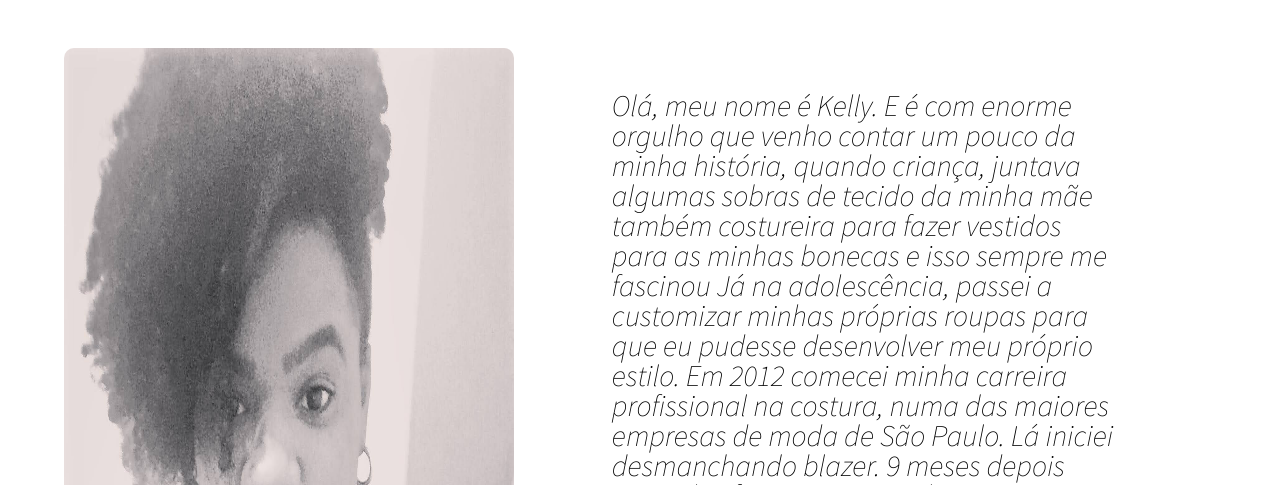
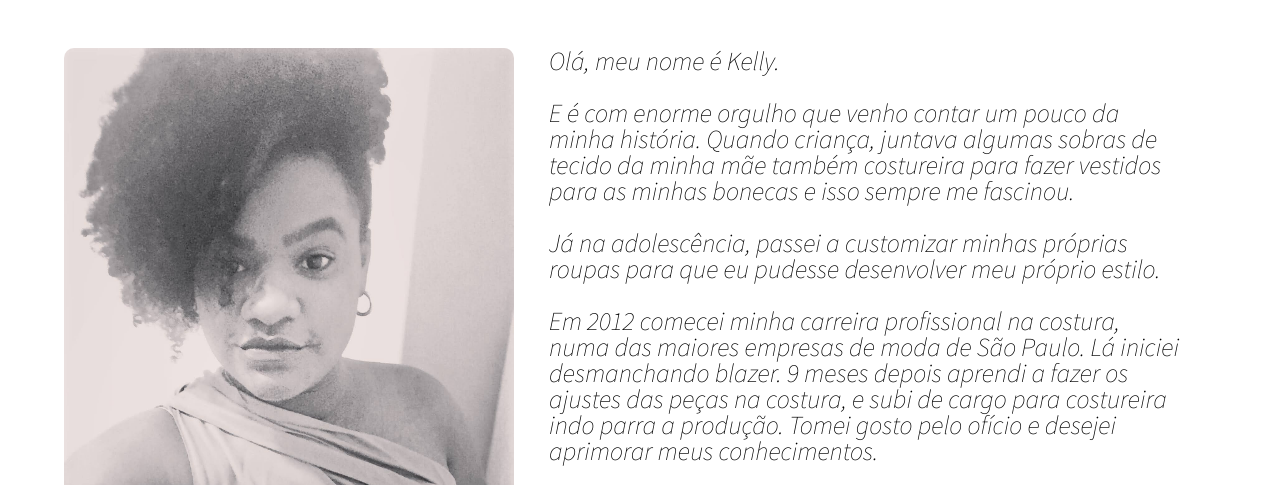
Before and after one commit to alex-vido/kellymariaalfaiataria, a plain HTML site: page index.html in a window 1280 px wide. Shown: the part 315-800 px from the top of the page. Drawn offline with Linux system fonts and the light colour scheme; files whose address does not match are found by name; a web font is replaced by a local one.

Commit message:
Changed p tags to one p with br tags

```diff
--- a/index.html
+++ b/index.html
@@ -44,24 +44,27 @@
         <div class="about">
             <img src="media//img/photo_personal_4.jpg" alt="Minha foto" class="photo_personal">
             <div class="about-text-box">
-                <p class="about-text">Olá, meu nome é Kelly. E é com enorme orgulho que venho contar um pouco da minha
-                    história, quando criança, juntava algumas sobras de tecido da minha mãe também costureira para fazer
-                    vestidos para as minhas bonecas e isso sempre me fascinou
-                    Já na adolescência, passei a customizar minhas próprias roupas para que eu pudesse desenvolver meu
-                    próprio estilo.
-                    Em 2012 comecei minha carreira profissional na costura, numa das maiores empresas de moda de São
-                    Paulo. Lá iniciei desmanchando blazer. 9 meses depois aprendi a fazer os ajustes das peças na
+                <p class="about-text">Olá, meu nome é Kelly.<br /><br />
+                    E é com enorme orgulho que venho contar um pouco da minha
+                    história. Quando criança, juntava algumas sobras de tecido da minha mãe também costureira para fazer
+                    vestidos para as minhas bonecas e isso sempre me fascinou.<br /><br />
+                    Já na adolescência, passei a customizar minhas próprias roupas para que eu
+                    pudesse desenvolver meu próprio estilo.<br /><br />
+                    Em 2012 comecei minha carreira profissional na costura, numa das maiores empresas
+                    de moda de São Paulo. Lá iniciei desmanchando blazer. 9 meses depois aprendi a fazer os ajustes das
+                    peças na
                     costura, e subi de cargo para costureira indo parra a produção. Tomei gosto pelo ofício e desejei
-                    aprimorar meus conhecimentos.
-                    Em 2013 fiz o curso de modelista no Senai, e foi nesse curso que me apaixonei fazer camisas
-                    sociais..
+                    aprimorar meus conhecimentos.<br /><br />
+                    Em 2013 fiz o curso de modelista no Senai, e foi nesse curso que me apaixonei
+                    fazer camisas sociais..
                     Em 2014 comecei a exercer a carreira de modelista em uma camisaria localizada na Vila Madalena.
                     Tendo conhecimento do meu capricho e dedicação, alguns clientes passaram a me procurar, e assim
-                    comecei minha carreira de empreendedora. Em 2016 comecei a divulgar meus trabalhos nas redes
-                    sociais. Desde então faço desde camisas, calças, coletes à blazer para clientes que gostam de se
-                    vestir com estilo próprio, com suas medidas e personalidade, inclusive com monogramas.
-                    Atendo todos os tipos de perfil, porém a Alfaiataria é a minha paixão. Tenho como foco principal,
-                    clientes que buscam uma roupa única, assim como você..</p>
+                    comecei minha carreira de empreendedora. <br /><br />
+                    Em 2016 comecei a divulgar meus trabalhos nas redes sociais. Desde então faço desde camisas, calças,
+                    coletes à blazer para clientes que gostam de se
+                    vestir com estilo próprio, com suas medidas e personalidade, inclusive com monogramas.<br /><br />
+                    Atendo todos os tipos de perfil, porém a Alfaiataria é a minha paixão. Tenho como
+                    foco principal, clientes que buscam uma roupa única, assim como você..</p>
     </a>
     </div>
     </div>
--- a/static/css/about.css
+++ b/static/css/about.css
@@ -8,7 +8,7 @@
     max-width: 100%;
     min-width:450px;
     width: 450px;
-    min-height: 80%;
+    min-height: 70%;
     border-radius: 10px;
     transition: 1s all;
 
@@ -31,14 +31,14 @@
 
 
 .about-text-box {
- margin: 2% 3%;
+ margin: 0;
 }
 
 .about-text {
-    margin: 3% auto;
-    font-size: 30px;
+    margin: 0 auto;
+    font-size: 26px;
     font-weight: 200;
-    max-width: 80%;
+    max-width: 90%;
 }
 
 @media screen and (max-width: 480px) {
```
